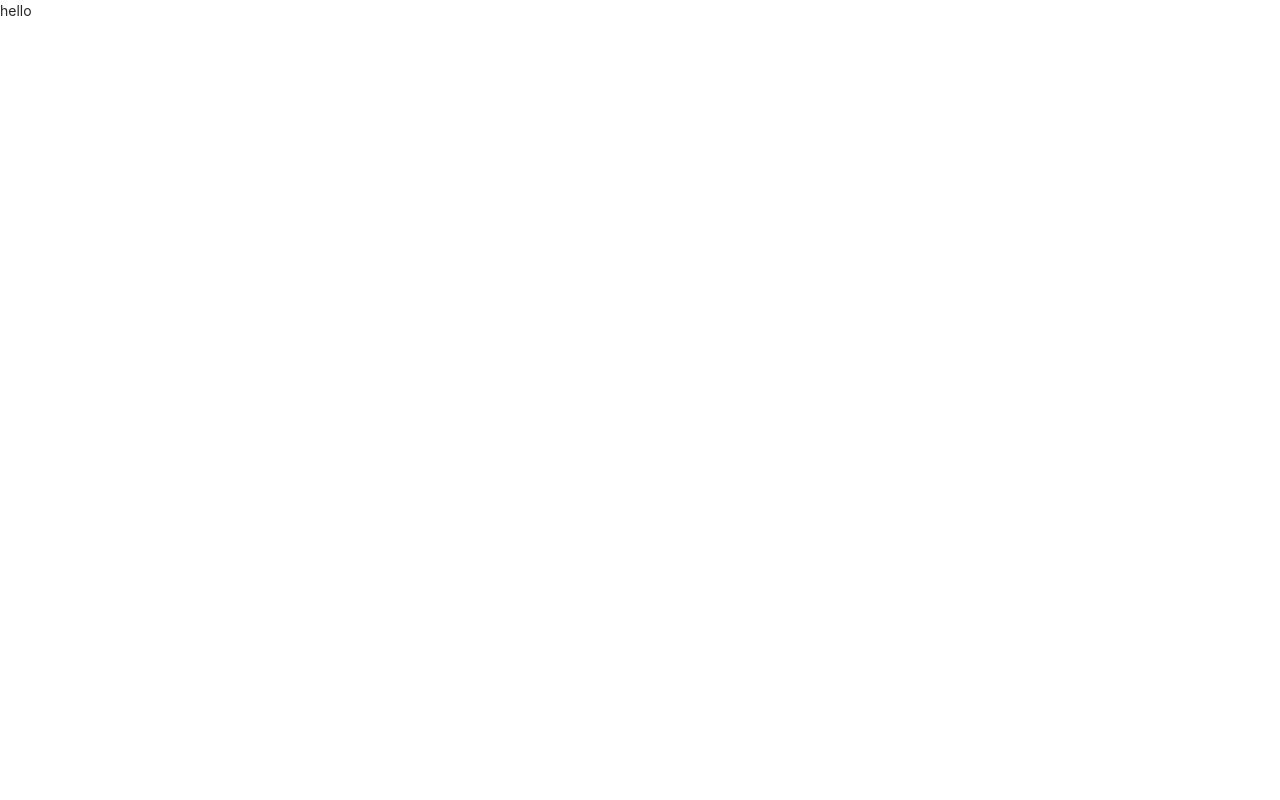
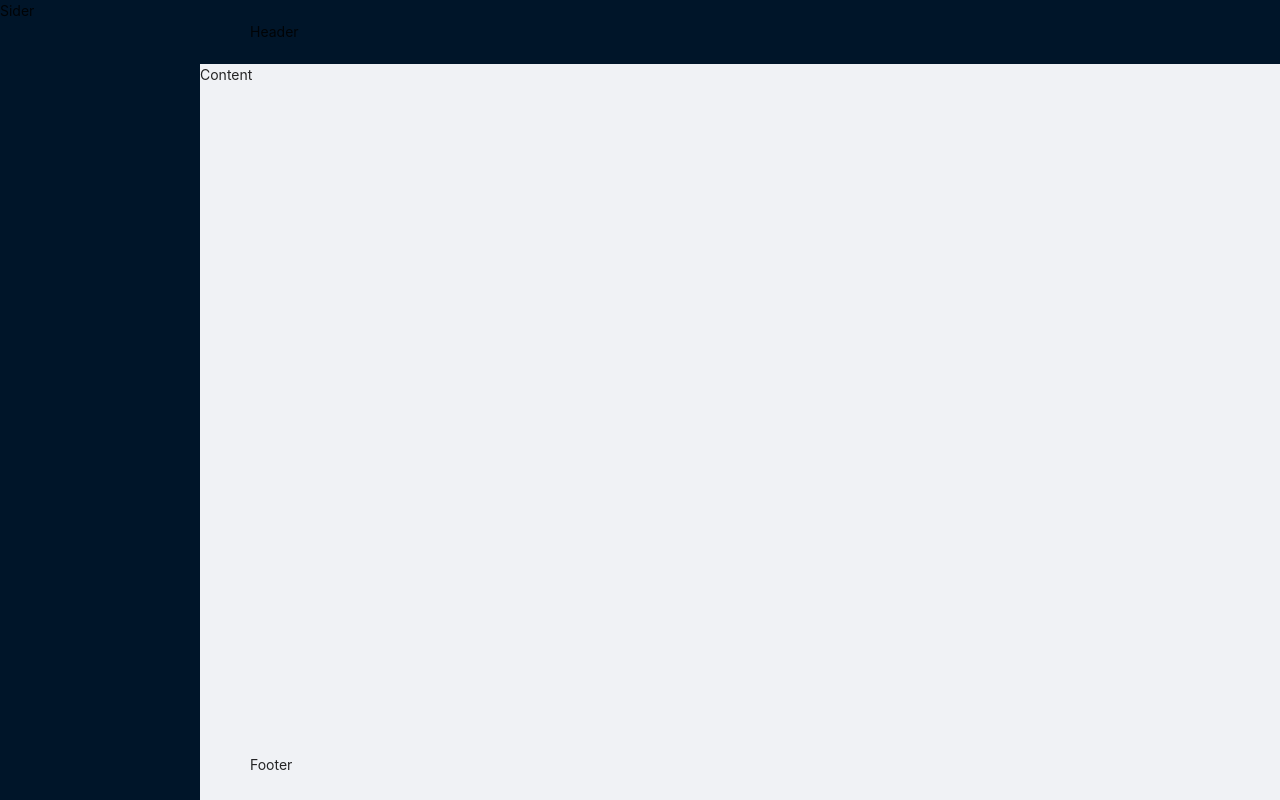
Before and after one commit to zzY0123/backstageWeb, a React (Create React App) app in the folder admin-client/: page / in a window 1280 px wide. Built offline with nearby package versions, Linux system fonts and the light colour scheme.

Commit message:
feat: add leftNav and Header component

```diff
--- a/admin-client/src/pages/admin/admin.jsx
+++ b/admin-client/src/pages/admin/admin.jsx
@@ -1,5 +1,8 @@
 import React, { Component } from 'react'
-import {Redirect} from 'react-router-dom'
+// import {Redirect} from 'react-router-dom'
+
+import { Layout } from 'antd';
+const { Header, Footer, Sider, Content } = Layout;
 
 class Admin extends Component {
 	render () {
@@ -9,7 +12,14 @@ class Admin extends Component {
 		// }
 
 		return (
-			<div>hello</div>
+			<Layout style={{height: '100%'}}>
+      			<Sider>Sider</Sider>
+      			<Layout>
+      		  		<Header>Header</Header>
+      		  		<Content>Content</Content>
+      		  		<Footer>Footer</Footer>
+      			</Layout>
+   			</Layout>
 		)
 	}
 }
```
Also changed, not shown: admin-client/src/components/header/header.jsx (added, +13 -0 lines), admin-client/src/components/leftNav/leftNav.jsx (added, +13 -0 lines), admin-client/src/components/leftNav/leftNav.less (added), admin-client/src/pages/admin/admin.css (added), admin-client/src/pages/admin/admin.less (added).
